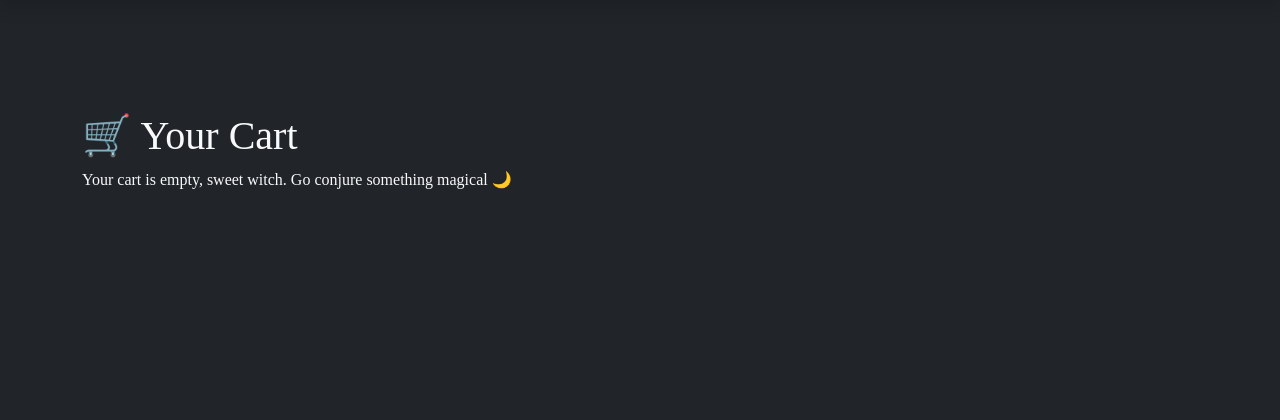
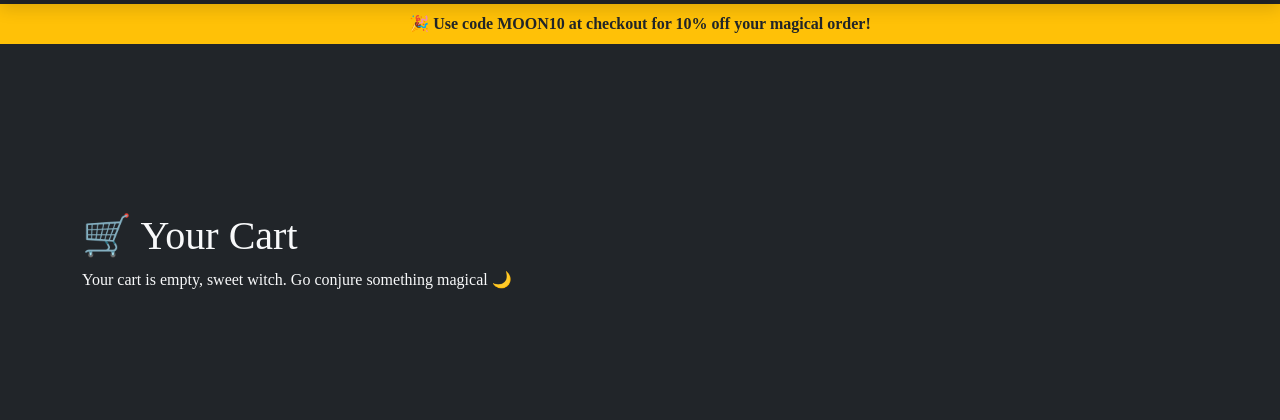
Before and after one commit to NavyBlue06/HecatesM, a Django app: page /cart/ in a window 1280 px wide. Shown: the part 56-476 px from the top of the page. Run offline with Django 5.2, Linux system fonts and the light colour scheme; some libraries are stand-ins or nearby versions.

Commit message:
Add promo code banner to encourage discounts; improve search form formatting

```diff
--- a/static/css/base.css
+++ b/static/css/base.css
@@ -54,7 +54,24 @@ a:hover {
   object-fit: cover;
   border-bottom: 1px solid #444;
 }
-s
+
+.promo-banner {
+    margin-top: 60px;
+    font-weight: bold;
+    font-size: 1rem;
+}
+.promo-banner {
+    margin-top: 60px;
+    font-weight: bold;
+    font-size: 1rem;
+}
+/* ---Banner--- */
+.promo-banner {
+    margin-top: 60px;
+    font-weight: bold;
+    font-size: 1rem;
+}
+
 
 
 /* ----------------------------- */
--- a/templates/base.html
+++ b/templates/base.html
@@ -54,11 +54,21 @@
         </button>
 
         <div class="collapse navbar-collapse" id="mainNavbar">
-          <form class="d-flex" role="search" method="GET" action="{% url 'search_results' %}">
-    <input class="form-control me-2" type="search" name="q" placeholder="Search..." aria-label="Search">
-    <button class="btn btn-outline-light" type="submit">🔍</button>
-</form>
-
+          <form
+            class="d-flex"
+            role="search"
+            method="GET"
+            action="{% url 'search_results' %}"
+          >
+            <input
+              class="form-control me-2"
+              type="search"
+              name="q"
+              placeholder="Search..."
+              aria-label="Search"
+            />
+            <button class="btn btn-outline-light" type="submit">🔍</button>
+          </form>
 
           <ul class="navbar-nav ms-auto mb-2 mb-lg-0">
             <li class="nav-item">
@@ -122,6 +132,17 @@
       </div>
     </nav>
 
+    <!-- Promo code banner section -->
+    {% if request.path != '/checkout/' %}
+    <div
+      class="bg-warning text-dark text-center py-2 promo-banner"
+      style="z-index: 1020"
+    >
+      🎉 Use code <strong>MOON10</strong> at checkout for
+      <strong>10% off</strong> your magical order!
+    </div>
+    {% endif %}
+
     <!-- Flash messages -->
     <div class="container mt-5 pt-4">
       {% if messages %} {% for message in messages %}
```
